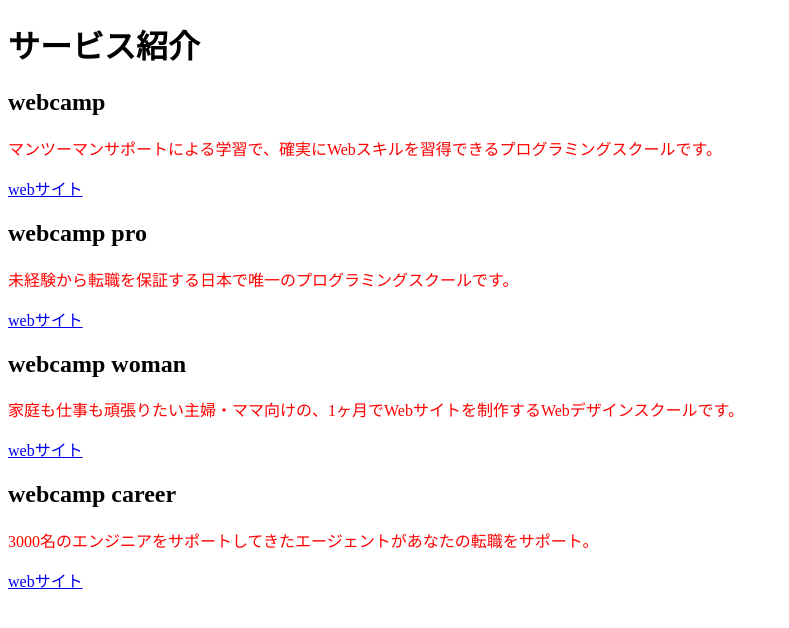
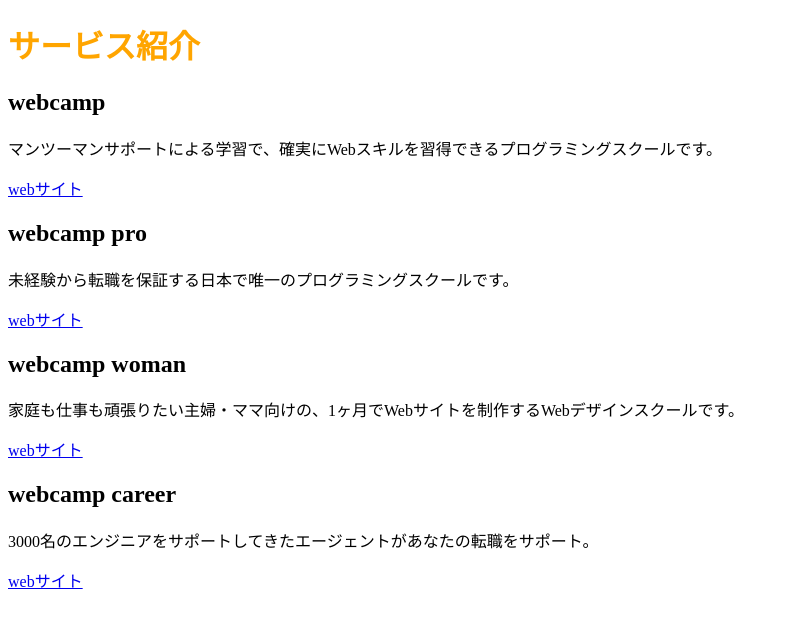
Before and after one commit to mihomatsuei/task, a plain HTML site: page chapter2_execise.html in a window 1280 px wide. Shown: the whole page, without its empty margins (0-789 px from the left). Drawn offline with Linux system fonts and the light colour scheme.

Commit message:
[Finish]1-2

```diff
--- a/style.css
+++ b/style.css
@@ -1,3 +1,4 @@
-p {
-	color: red;
+@charset "UTF=8";
+h1 {
+	color: orange;
 }
```
